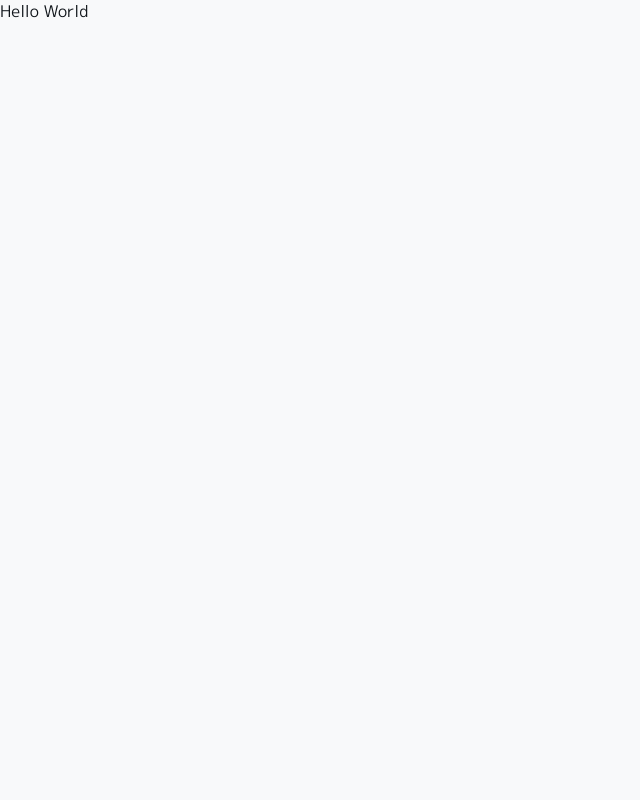
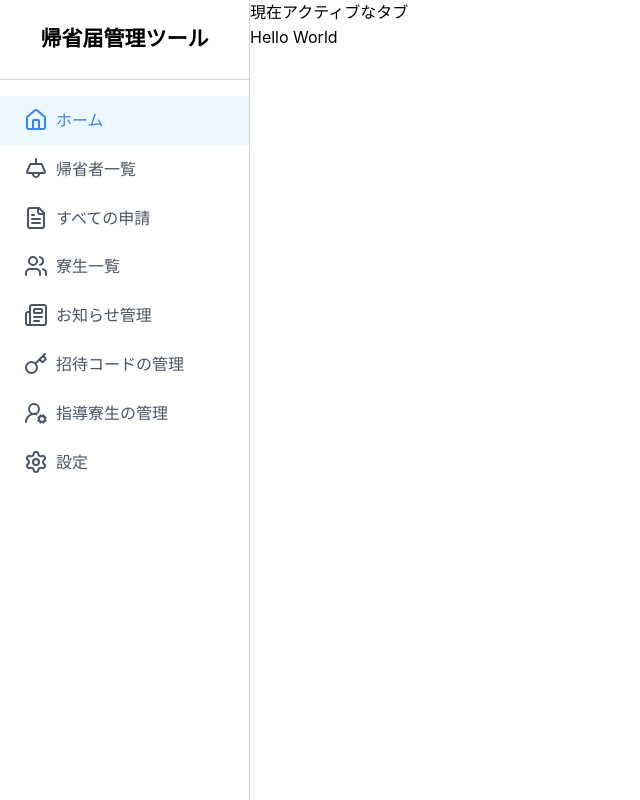
Before and after one commit to mokkun55/yurigaoka-app-teacher, a Next.js app: page / in a window 1280 px wide. Shown: the whole page, without its empty margins (0-640 px from the left). Built offline with nearby package versions, Linux system fonts and the light colour scheme; a web font is replaced by a local one.

Commit message:
wip sidebarの作成

```diff
--- a/package.json
+++ b/package.json
@@ -15,6 +15,8 @@
   },
   "dependencies": {
     "@hookform/resolvers": "^5.1.1",
+    "@mantine/core": "^8.2.1",
+    "@mantine/hooks": "^8.2.1",
     "dayjs": "^1.11.13",
     "lucide-react": "^0.526.0",
     "next": "15.4.4",
@@ -37,6 +39,9 @@
     "eslint-plugin-import": "^2.32.0",
     "eslint-plugin-react-hooks": "^5.2.0",
     "globals": "^16.3.0",
+    "postcss": "^8.5.6",
+    "postcss-preset-mantine": "^1.18.0",
+    "postcss-simple-vars": "^7.0.1",
     "prettier": "^3.6.2",
     "typescript": "^5"
   }
--- /dev/null
+++ b/postcss.config.cjs
@@ -0,0 +1,14 @@
+module.exports = {
+  plugins: {
+    'postcss-preset-mantine': {},
+    'postcss-simple-vars': {
+      variables: {
+        'mantine-breakpoint-xs': '36em',
+        'mantine-breakpoint-sm': '48em',
+        'mantine-breakpoint-md': '62em',
+        'mantine-breakpoint-lg': '75em',
+        'mantine-breakpoint-xl': '88em',
+      },
+    },
+  },
+}
--- /dev/null
+++ b/src/app/_components/ui/sidebar/item/index.tsx
@@ -0,0 +1,74 @@
+import styles from './styles.module.css'
+import Link from 'next/link'
+import { House, LampCeiling, FileText, Users, Settings, Newspaper, Key, UserRoundCog } from 'lucide-react'
+
+type Item = {
+  href: string
+  label: string
+  icon: React.ReactNode
+}
+
+const items: Item[] = [
+  {
+    href: '/',
+    label: 'ホーム',
+    icon: <House />,
+  },
+  {
+    href: '/students/on-leave',
+    label: '帰省者一覧',
+    icon: <LampCeiling />,
+  },
+  {
+    href: '/reports',
+    label: 'すべての申請',
+    icon: <FileText />,
+  },
+  {
+    href: '/students',
+    label: '寮生一覧',
+    icon: <Users />,
+  },
+  {
+    href: '/notifications',
+    label: 'お知らせ管理',
+    icon: <Newspaper />,
+  },
+  {
+    href: '/code',
+    label: '招待コードの管理',
+    icon: <Key />,
+  },
+  {
+    href: '/students/leaders',
+    label: '指導寮生の管理',
+    icon: <UserRoundCog />,
+  },
+  {
+    href: '/settings',
+    label: '設定',
+    icon: <Settings />,
+  },
+]
+
+type Props = {
+  label: Item['label']
+  isActive: boolean
+}
+
+export const SidebarItem = ({ label, isActive }: Props) => {
+  const item = items.find((item) => item.label === label)
+
+  if (!item) {
+    return null
+  }
+
+  const isActiveClass = isActive ? styles.sidebarItemActive : ''
+
+  return (
+    <Link href={item.href} className={`${styles.sidebarItem} ${isActiveClass}`}>
+      <div className={styles.sidebarItemIcon}>{item.icon}</div>
+      <h2 className={styles.sidebarItemLabel}>{item.label}</h2>
+    </Link>
+  )
+}
--- /dev/null
+++ b/src/app/_components/ui/sidebar/item/styles.module.css
@@ -0,0 +1,25 @@
+.sidebarItem {
+  display: flex;
+  padding: 12px 24px;
+  color: var(--sub-text);
+  gap: 8px;
+
+  &:hover {
+    background-color: var(--main-blue-10);
+    color: var(--main-blue);
+  }
+
+  .sidebarItemIcon {
+    width: 24px;
+    height: 24px;
+  }
+
+  .sidebarItemLabel {
+    font-size: 16px;
+  }
+}
+
+.sidebarItemActive {
+  background-color: var(--main-blue-10);
+  color: var(--main-blue);
+}
--- a/src/app/globals.css
+++ b/src/app/globals.css
@@ -1,4 +1,5 @@
 @import './variables.css';
+@import './reset.css';
 
 /* フォント */
 @import url('https://fonts.googleapis.com/css2?family=M+PLUS+1:wght@100..900&family=M+PLUS+1p&display=swap');
--- /dev/null
+++ b/src/app/layout.module.css
@@ -0,0 +1,33 @@
+.container {
+  display: flex;
+  min-height: 100vh;
+
+  .sidebar {
+    width: 250px;
+    border-right: 1px solid var(--border-gray);
+
+    .sidebarHeader {
+      display: flex;
+      height: 80px;
+      justify-content: center;
+      align-items: center;
+      border-bottom: 1px solid var(--border-gray);
+
+      .sidebarHeaderTitle {
+        font-size: 21px;
+        font-weight: 700;
+      }
+    }
+
+    .sidebarContent {
+      display: flex;
+      flex-direction: column;
+      gap: 8px;
+      padding: 16px 0px;
+    }
+  }
+
+  .mainContent {
+
+  }
+}
--- a/src/app/layout.tsx
+++ b/src/app/layout.tsx
@@ -2,7 +2,10 @@ import type { Metadata } from 'next'
 import './globals.css'
 import { Toaster } from 'react-hot-toast'
 import dayjs from 'dayjs'
-
+import '@mantine/core/styles.css'
+import { MantineProvider } from '@mantine/core'
+import styles from './layout.module.css'
+import { SidebarItem } from './_components/ui/sidebar/item'
 dayjs.locale('ja')
 
 export const metadata: Metadata = {
@@ -17,10 +20,39 @@ export default function RootLayout({
 }>) {
   return (
     <html lang="ja">
-      <body className="">
-        <div className="">
-          <Toaster />
-          {children}
+      <body>
+        <div className={styles.container}>
+          <MantineProvider>
+            <Toaster />
+            {/* サイドバー */}
+            <div className={styles.sidebar}>
+              <div className={styles.sidebarHeader}>
+                <h1 className={styles.sidebarHeaderTitle}>帰省届管理ツール</h1>
+              </div>
+
+              <div className={styles.sidebarContent}>
+                <div className={styles.sidebarItem}>
+                  <SidebarItem label="ホーム" isActive={true} />
+                  <SidebarItem label="帰省者一覧" isActive={false} />
+                  <SidebarItem label="すべての申請" isActive={false} />
+                  <SidebarItem label="寮生一覧" isActive={false} />
+                  <SidebarItem label="お知らせ管理" isActive={false} />
+                  <SidebarItem label="招待コードの管理" isActive={false} />
+                  <SidebarItem label="指導寮生の管理" isActive={false} />
+                  <SidebarItem label="設定" isActive={false} />
+                </div>
+              </div>
+            </div>
+
+            {/* メインコンテンツ */}
+            <div className={styles.mainContent}>
+              {/* ヘッダー */}
+              <div className={styles.header}>
+                <h2>現在アクティブなタブ</h2>
+              </div>
+              <div className={styles.content}>{children}</div>
+            </div>
+          </MantineProvider>
         </div>
       </body>
     </html>
--- /dev/null
+++ b/src/app/reset.css
@@ -0,0 +1,151 @@
+/*
+ * Tailwind CSS Preflight (based on Normalize.css)
+ *
+ * This file contains a simplified representation of Tailwind's Preflight.
+ * For the complete and up-to-date version, please generate it using `@tailwind base;`
+ * with PostCSS and Tailwind CSS.
+ */
+
+/* 1. Use a more intuitive box-sizing model. */
+*,
+::before,
+::after {
+  box-sizing: border-box;
+  /* 2. Remove default margin. */
+  margin: 0;
+  /* 3. Inherit line-height from `html` instead of `body`. */
+  line-height: inherit;
+}
+
+/* 4. Default the body to a system font stack. */
+body {
+  font-family:
+    ui-sans-serif, system-ui, sans-serif, 'Apple Color Emoji', 'Segoe UI Emoji', 'Segoe UI Symbol', 'Noto Color Emoji';
+}
+
+/* 5. Add the correct display for all browsers. */
+/* 6. Add the correct display in iOS 4-7. */
+/* 7. Change the font properties to `inherit` in all browsers. */
+/* 8. Correct the `font` size and margin on `h1` elements in all browsers. */
+h1,
+h2,
+h3,
+h4,
+h5,
+h6 {
+  font-size: inherit;
+  font-weight: inherit;
+}
+
+/* 9. Add the correct display in Chrome, Edge, and Firefox. */
+summary {
+  display: list-item;
+}
+
+/* 10. Improve consistency of default fonts in all browsers. */
+/* 11. Remove the inheritance of text transform in Edge, Firefox, and IE. */
+button,
+input,
+optgroup,
+select,
+textarea {
+  font-family: inherit;
+  font-size: 100%; /* Correct the font size in all browsers. */
+  line-height: inherit; /* Correct the line height in all browsers. */
+  margin: 0; /* Remove default margin. */
+  padding: 0; /* Remove default padding for consistency */
+}
+
+/* 12. Correct the inability to style clickable types in iOS and Safari. */
+button,
+[type='button'],
+[type='reset'],
+[type='submit'] {
+  -webkit-appearance: button;
+  background-color: transparent;
+  background-image: none;
+}
+
+/* 13. Remove the default `border-width` that makes input elements look like buttons. */
+button:focus {
+  outline: 1px dotted;
+  outline: 5px auto -webkit-focus-ring-color;
+}
+
+/* 14. Improve the readability of tabindex navigation in Chrome and Safari. */
+a {
+  color: inherit;
+  text-decoration: inherit;
+}
+
+/* 15. Correct the display of all browsers. */
+abbr[title] {
+  text-decoration: underline dotted;
+}
+
+/* 16. Remove the default font size and margin on `blockquote` elements in all browsers. */
+blockquote,
+dl,
+dd,
+h1,
+h2,
+h3,
+h4,
+h5,
+h6,
+hr,
+figure,
+p,
+pre {
+  margin: 0;
+}
+
+/* 17. Remove the default list styles on `ul` and `ol` elements in all browsers. */
+ol,
+ul {
+  list-style: none;
+  margin: 0;
+  padding: 0;
+}
+
+/* 18. Make images easier to work with. */
+img,
+svg,
+video,
+canvas,
+audio,
+iframe,
+embed,
+object {
+  display: block; /* Ensures images behave predictably in layout */
+  vertical-align: middle; /* Aligns images better with text (though display: block mitigates this) */
+  max-width: 100%; /* Prevents images from overflowing their containers */
+  height: auto; /* Maintains aspect ratio when max-width is applied */
+}
+
+/* 19. Ensure `hr` has a consistent style. */
+hr {
+  border-top-width: 1px;
+  color: inherit;
+}
+
+/* 20. Make sure textareas are not resizeable by default. */
+textarea {
+  resize: vertical;
+}
+
+/* 22. Fix the cursor style for disabled button elements. */
+[type='search'] {
+  -webkit-appearance: textfield; /* 1. Correct the odd `em` font sizing in all browsers. */
+  outline-offset: -2px; /* 2. Correct the outline style in all browsers. */
+}
+
+/* 23. Add the correct display in IE 10+. */
+[hidden] {
+  display: none;
+}
+
+/* 24. Ensure that the `border-style` property for `template` elements is consistent with all other elements. */
+template {
+  display: none;
+}
--- a/src/app/variables.css
+++ b/src/app/variables.css
@@ -1,25 +1,27 @@
 :root {
   /* App Colors */
-  --main-blue: #3b82f6;
-  --red: #ef4444;
-  --orange: #f97316;
-  --yellow: #ffac20;
-  --green: #10b981;
-  --gray: #4b5563;
+  --main-blue: rgba(59, 130, 246, 1);
+  --main-blue-10: rgba(59, 130, 246, 0.1);
+  --main-blue-10: rgba(235, 248, 255, 1);
+  --red: rgba(239, 68, 68, 1);
+  --orange: rgba(249, 115, 22, 1);
+  --yellow: rgba(255, 172, 32, 1);
+  --green: rgba(16, 185, 129, 1);
+  --gray: rgba(75, 85, 99, 1);
 
-  --main-text: #0f1419;
-  --sub-text: #4b5563;
-  --border-gray: #d1d5db;
-  --background-light: #f8f9fa;
-  --card-background: #ffffff;
-  --muted-background: #f1f3f5;
+  --main-text: rgba(15, 20, 25, 1);
+  --sub-text: rgba(75, 85, 99, 1);
+  --border-gray: rgba(209, 213, 219, 1);
+  --background-light: rgba(248, 249, 250, 1);
+  --card-background: rgba(255, 255, 255, 1);
+  --muted-background: rgba(241, 243, 245, 1);
 
-  --error-text: #b91c1c;
-  --error-background: #fee2e2;
-  --error-border: #fecaca;
-  --warn-text: #b45309;
-  --warn-background: #fef3c7;
-  --warn-border: #fde68a;
+  --error-text: rgba(185, 28, 28, 1);
+  --error-background: rgba(254, 226, 226, 1);
+  --error-border: rgba(254, 202, 202, 1);
+  --warn-text: rgba(180, 83, 9, 1);
+  --warn-background: rgba(254, 243, 199, 1);
+  --warn-border: rgba(253, 230, 138, 1);
 
   /* バッチ */
   --badge-pending-text: rgba(180, 84, 10, 1);
```
Also changed, not shown: 1 other file (tests, documents, lock files or other folders).
